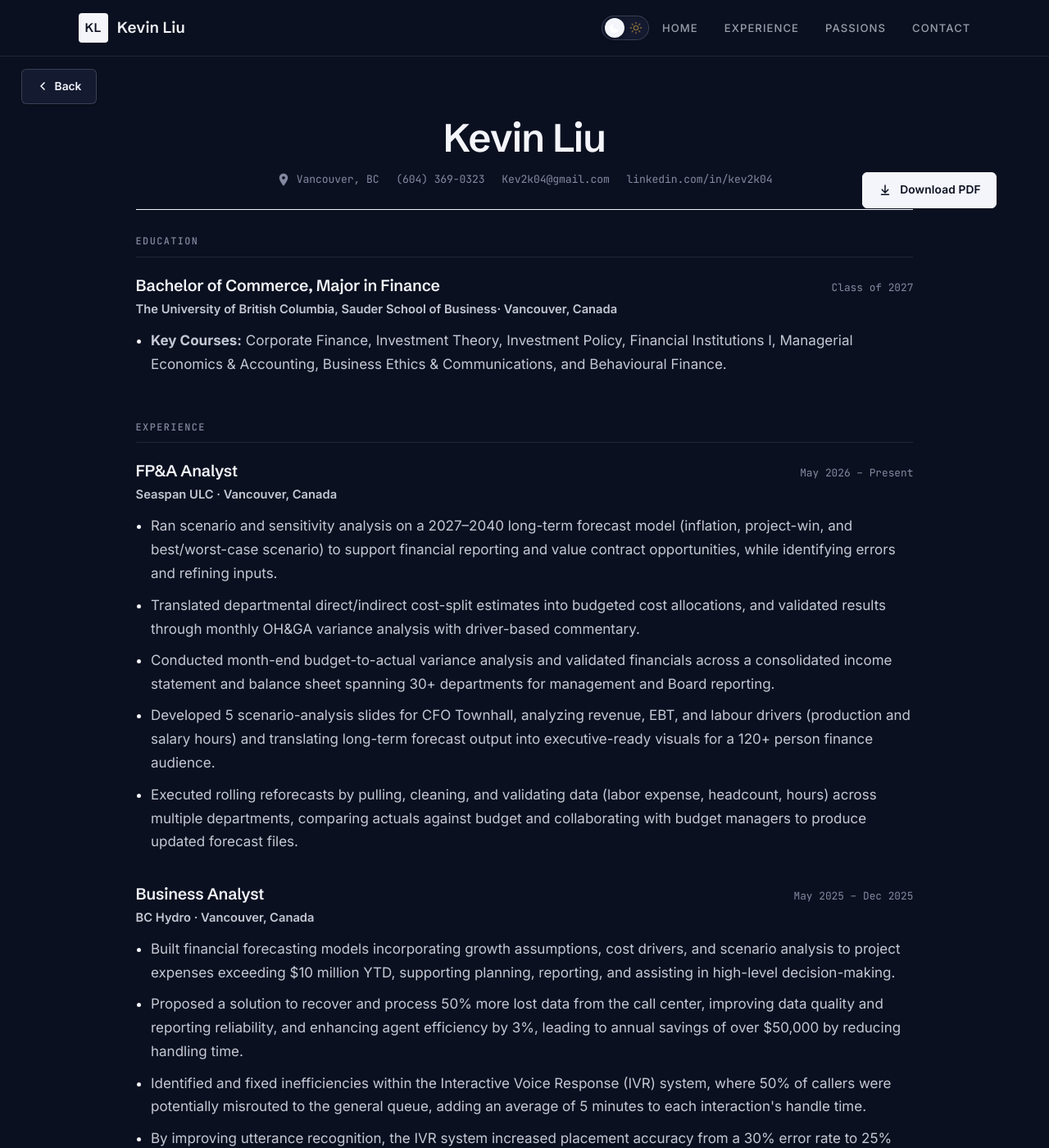
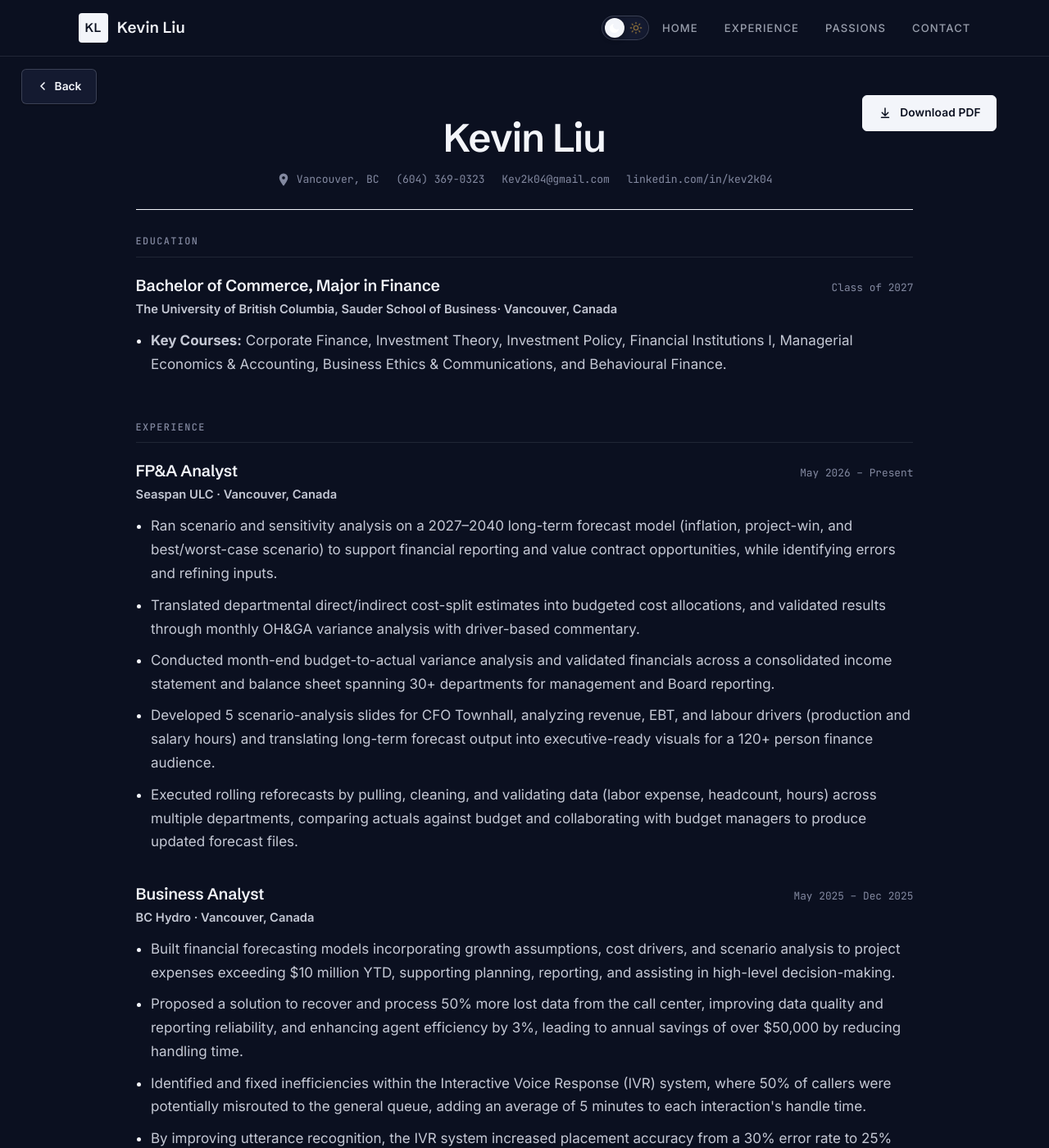
Before and after one commit to kev2k04/kev2k04.github.io, a Jekyll site: the page built from resume.html, in a window 1280 px wide and 1400 px high. Shown: the whole window at 82% size. Built offline with Jekyll 4.4.1, drawn with Linux system fonts in a browser that asks for light colours.

Commit message:
Resume: raise the fixed Download PDF button (210px -> 116px)
Sits at the name level, mirroring the Back button, instead of down by the divider.

Co-Authored-By: Claude Opus 4.8 <noreply@anthropic.com>

```diff
--- a/assets/css/main.scss
+++ b/assets/css/main.scss
@@ -1064,7 +1064,7 @@ html[data-mode="light"] #about::after {
    (mirrors the fixed Back button on the left). */
 .resume__header .btn {
   position: fixed;
-  top: 210px;
+  top: 116px;
   right: 4rem;
   z-index: 60;
   padding: 0.58rem 1.15rem;
```
